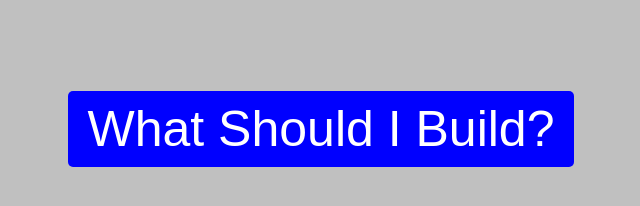
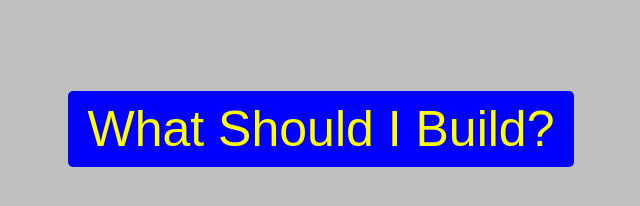
Before and after one commit to fab/whatshouldibuild, a website: page index.html in a window 1280 px wide. In both pictures the pointer is over the link "What Should I Build?". Shown: the whole page, without its empty margins (319-959 px from the left). Drawn offline with Linux system fonts and the light colour scheme; a web font is replaced by a local one.

Commit message:
Make button text color yellow when someone hovers over it

```diff
--- a/style.css
+++ b/style.css
@@ -18,6 +18,10 @@ body {
   font-size: 50px;
 }
 
+#btn-link:hover {
+  color: #FFFF00
+}
+
 #title {
   font-size: 60px;
   width: 800px;
```
